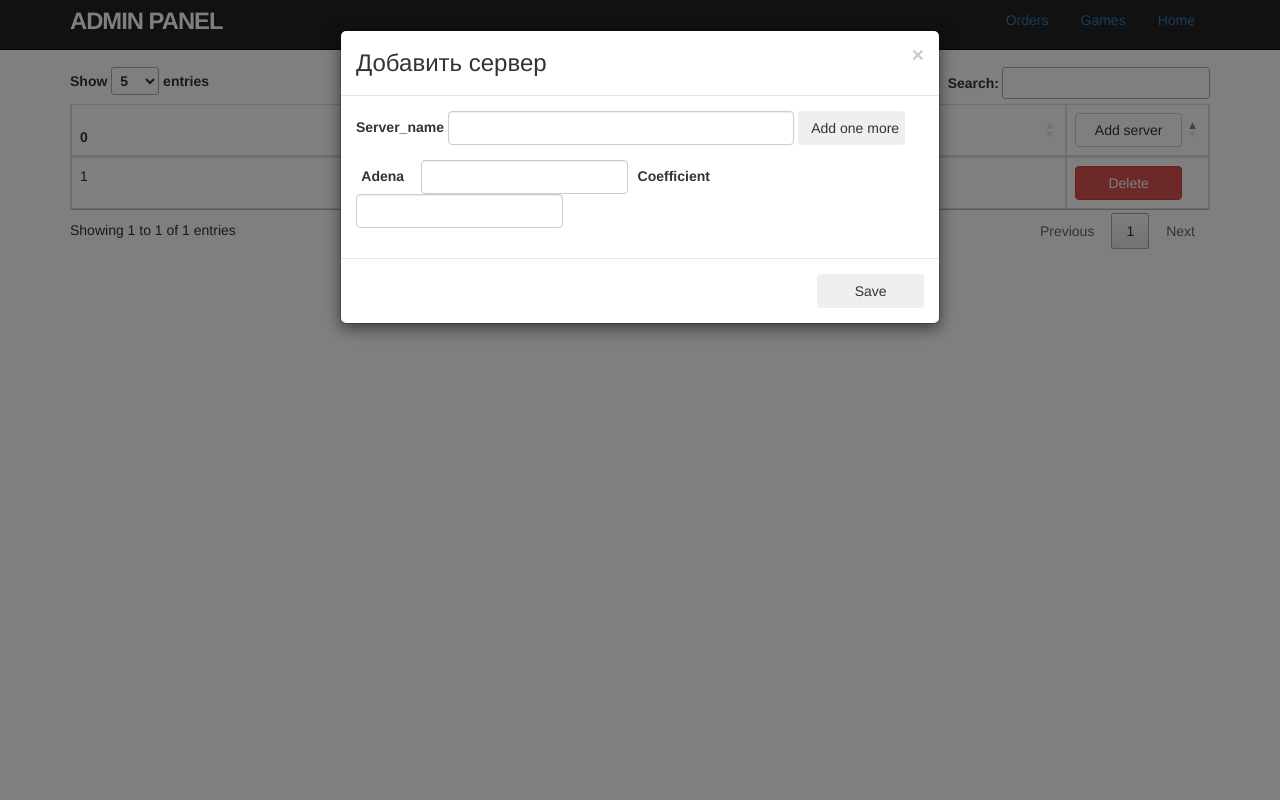
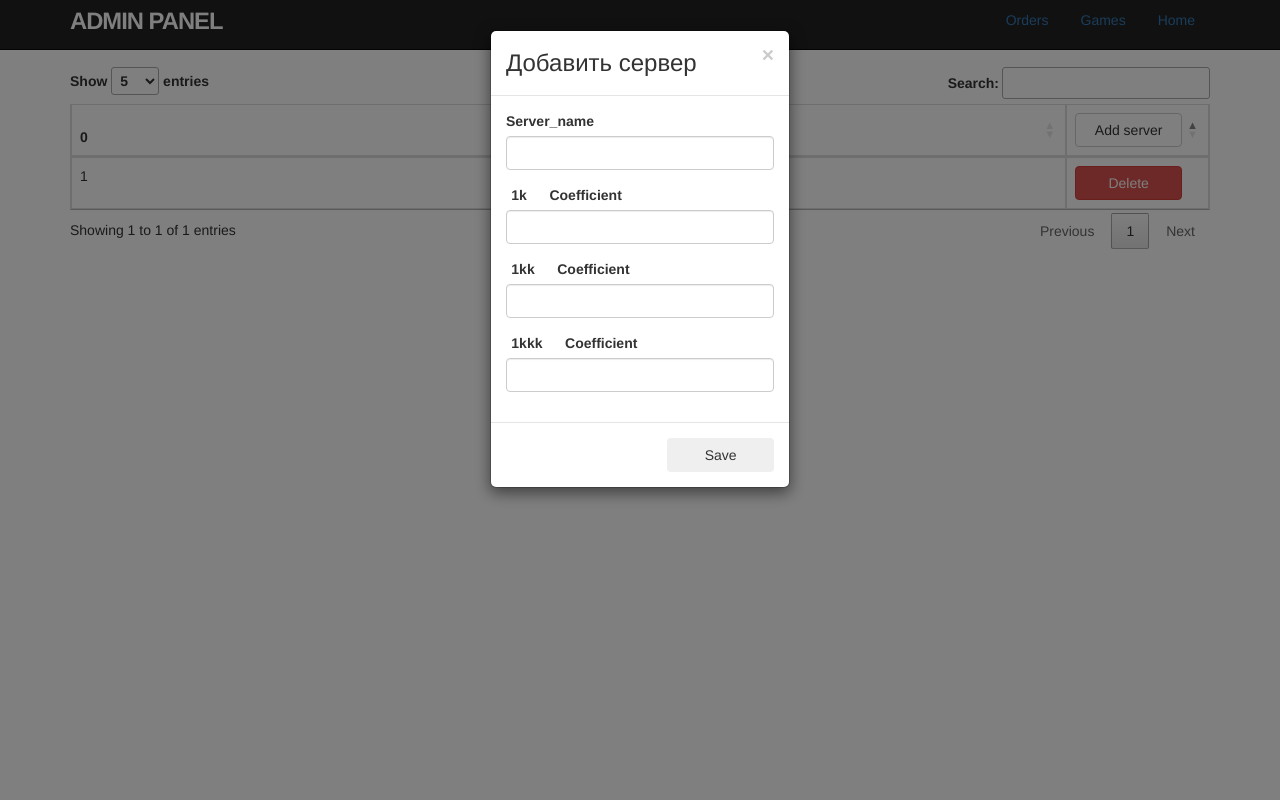
Before and after one commit to 123cmp/lineageSite, a PHP site: template views/admin_panel.php in a window 1280 px wide, after a click on "Add server". Run offline with PHP 8.4, Linux system fonts and the light colour scheme; the template is opened without the code that fills it: most values are stand-ins (such as "Sample title", 1, 10 or a date in 2020); data that the repository does not hold is empty; some libraries are stand-ins or nearby versions.

Commit message:
хардкодил мудаку количество адены

```diff
--- a/scripts/Admin.js
+++ b/scripts/Admin.js
@@ -17,16 +17,35 @@ $(document).ready(function(){
     });
 
     $('#Save').click(function(){
-
-        var result = [];
+        var data;
+        var result = {};
+        result.coef = [];
         $('#modalBody .coef').each(function(i, v) {
             var inputs = $(v).find('input');
-            result.push({sum: $(inputs.get(0)).val(),
+            if($('#gameName').val() == null){
+                result.coef.push({sum: $(inputs.get(0)).val(),
+                    cost: 0});
+            }
+            result.coef.push({sum: $(inputs.get(0)).val(),
                 cost: $(inputs.get(1)).val()});
         });
-        result.push({server_name: $('#inputName').val()})
+        result.server_name = $('#inputName').val();
+        result.game_name = $('#gameName').val();
 
-
-	   });
+        data = JSON.stringify(result);
+        console.log(data);
+        $.ajax({
+            url: '../admin/index.php?action=add',
+            method: 'POST',
+            data: {"data" : data},
+            dataType : 'JSON',
+            success: function(data){
+                console.log(data);
+            }
+        });
+        //$(location).attr('href',"../admin/index.php?game="+result.game_name);
+        //location.href = "../admin/index.php?game="+result.game_name;
+        //window.location.reload()
+    });
 
 });
--- a/style/style_admin.css
+++ b/style/style_admin.css
@@ -32,5 +32,5 @@ white-space:nowrap;
 }
 
 #inputName{
-  width: 61%;
+  width: 100%;
 }
--- a/views/admin_panel.php
+++ b/views/admin_panel.php
@@ -35,8 +35,8 @@ header("Content-Type: text/html; charset=utf-8");
     </div>
 </header>
 
-<div id="serverModal" class="modal fade" tabindex="-1" role="dialog" aria-labelledby="myModalLabel" aria-hidden="true">
-    <div class="modal-dialog" role="document">
+<div id="serverModal" class="modal fade " tabindex="-1" role="dialog" aria-labelledby="myModalLabel" aria-hidden="true">
+    <div class="modal-dialog modal-sm" role="document" >
         <div class="modal-content">
             <div class="modal-header">
                 <button type="button" class="close" data-dismiss="modal" aria-hidden="true">×</button>
@@ -47,17 +47,30 @@ header("Content-Type: text/html; charset=utf-8");
                     <label for="inputName">Server_name</label>
                     <input type="text" id="inputName" class="form-control form-item" name="server_name"
                            required>
-                    <button class="btn" id="addCoef">Add one more</button>
+                    <input type="hidden" id="gameName" value="<?= $GLOBALS['game_name']?>">
+                  <!--  <button class="btn" id="addCoef">Add one more</button> -->
                 </div>
-                <div class="form-inline form-group coef">
-                    <label class="modallbl" for="sum">Adena</label>
-                    <input type="text" id="sum" class="form-control form-item" name="sum" required>
+                <div class="form-group coef">
+                    <label class="modallbl" for="sum">1k</label>
+                    <input type="hidden" id="sum" class="form-control form-item" value="1000" required>
+                    <label class="modallbl" for="cost">Coefficient</label>
+                    <input type="text" id="cost" class="form-control form-item" name="cost" required>
+                </div>
+                <div class="form-group coef">
+                    <label class="modallbl" for="sum">1kk</label>
+                    <input type="hidden" id="sum" class="form-control form-item" value="1000000" required>
+                    <label class="modallbl" for="cost">Coefficient</label>
+                    <input type="text" id="cost" class="form-control form-item" name="cost" required>
+                </div>
+                <div class="form-group coef">
+                    <label class="modallbl" for="sum">1kkk</label>
+                    <input type="hidden" id="sum" class="form-control form-item" value="1000000000" required>
                     <label class="modallbl" for="cost">Coefficient</label>
                     <input type="text" id="cost" class="form-control form-item" name="cost" required>
                 </div>
             </div>
             <div class="modal-footer">
-                <button class="btn" id="Save">Save</button>
+                <button class="btn" id="Save" data-dismiss="modal" aria-hidden="true">Save</button>
             </div>
         </div>
     </div>
@@ -85,6 +98,8 @@ header("Content-Type: text/html; charset=utf-8");
         <?php foreach ($servers as $s) {
             echo '<tr>';
             foreach ($s as $key => $v) {
+                if($s[$key] == '0' )
+                    $s[$key] = "-";
                 echo "<td>{$s[$key]}</td>";
             }
             echo "<td id=\"buttonTh\"><a class=\"btn btn-danger\"
```
Also changed, not shown: admin/index.php (+5 -12 lines), modules/admin_functions.php (+12 -13 lines).
